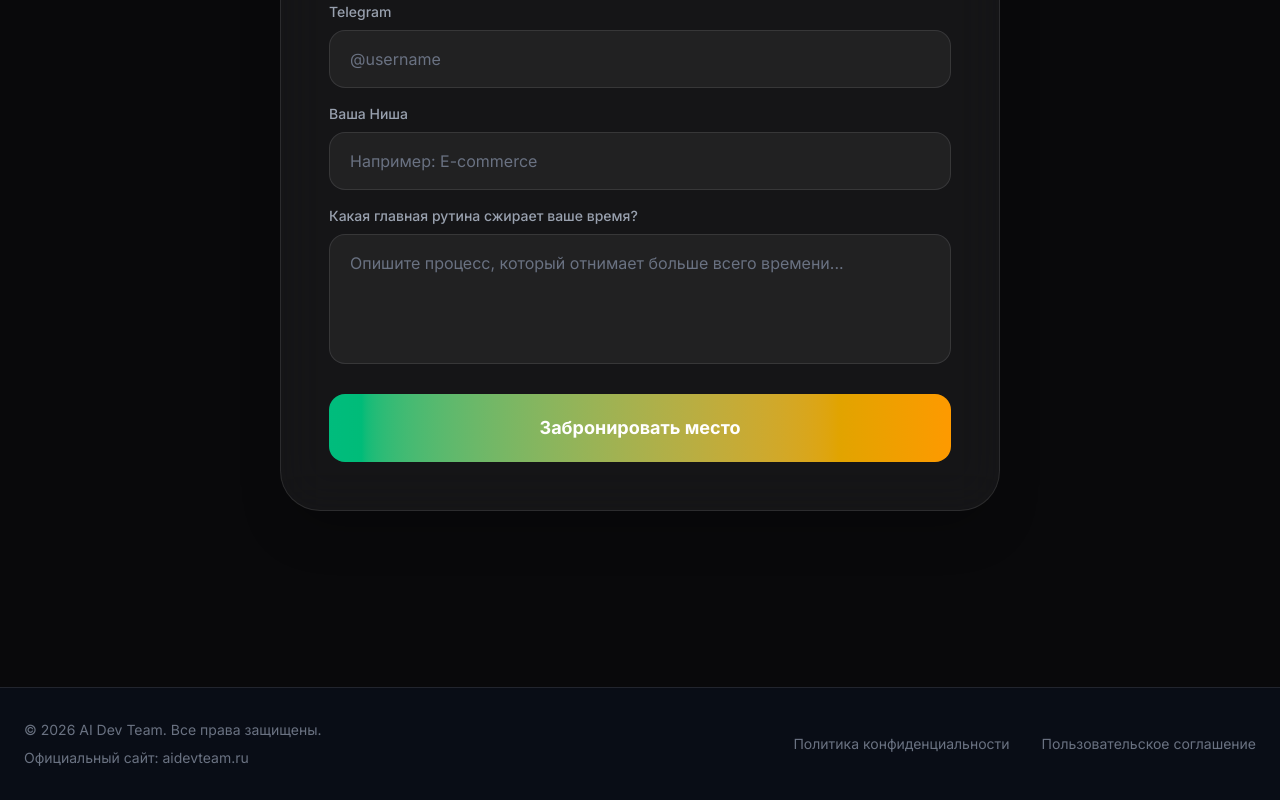
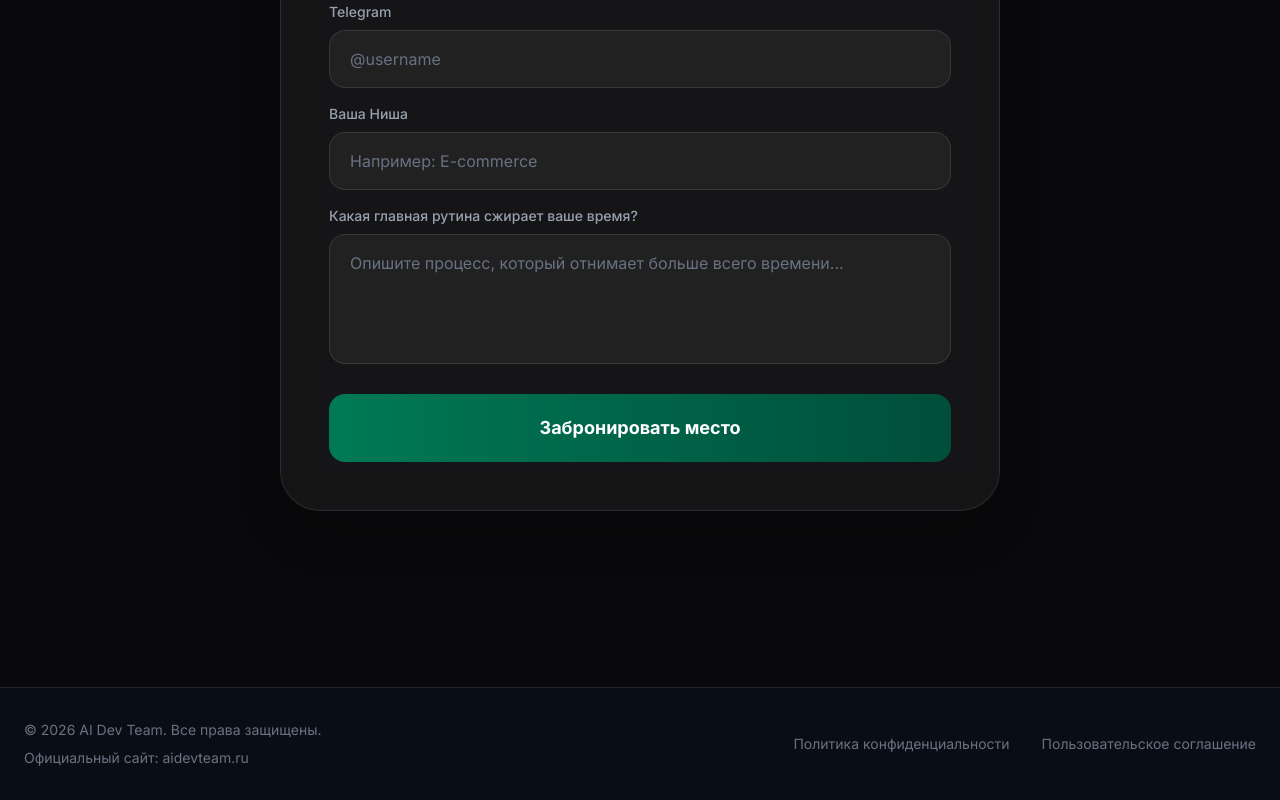
Before and after one commit to maslennikov-ig/eventland, a Next.js app: page / in a window 1280 px wide. Shown: the part 4435-5235 px from the top of the page. Built offline with nearby package versions, Linux system fonts and the light colour scheme.

Commit message:
style: darken buttons to emerald-700/900 for muted hero palette

```diff
--- a/app/page.tsx
+++ b/app/page.tsx
@@ -594,7 +594,7 @@ export default function LandingPage() {
                   <button
                     type="submit"
                     disabled={formStatus === 'loading'}
-                    className="w-full py-5 px-8 text-lg font-bold text-white bg-gradient-to-r from-emerald-500 to-amber-500 rounded-2xl hover:scale-[1.02] hover:shadow-[0_0_30px_rgba(16,185,129,0.4)] transition-all active:scale-[0.98] focus:outline-none focus-visible:ring-2 focus-visible:ring-emerald-500/50 cursor-pointer disabled:opacity-50 disabled:cursor-not-allowed disabled:hover:scale-100"
+                    className="w-full py-5 px-8 text-lg font-bold text-white bg-gradient-to-r from-emerald-700 to-emerald-900 rounded-2xl hover:scale-[1.02] hover:shadow-[0_0_30px_rgba(6,95,70,0.5)] transition-all active:scale-[0.98] focus:outline-none focus-visible:ring-2 focus-visible:ring-emerald-600/50 cursor-pointer disabled:opacity-50 disabled:cursor-not-allowed disabled:hover:scale-100"
                   >
                     {formStatus === 'loading' ? 'Отправка...' : 'Забронировать место'}
                   </button>
@@ -614,7 +614,7 @@ export default function LandingPage() {
       >
         <Link
           href="#register"
-          className="group flex items-center gap-2 px-6 py-3.5 text-sm font-semibold text-white bg-gradient-to-r from-emerald-500 to-amber-500 rounded-full shadow-[0_8px_32px_rgba(16,185,129,0.4)] hover:shadow-[0_8px_48px_rgba(16,185,129,0.6)] hover:scale-105 active:scale-95 transition-all cursor-pointer focus:outline-none focus-visible:ring-2 focus-visible:ring-emerald-500/50"
+          className="group flex items-center gap-2 px-6 py-3.5 text-sm font-semibold text-white bg-gradient-to-r from-emerald-700 to-emerald-900 rounded-full shadow-[0_8px_32px_rgba(6,95,70,0.4)] hover:shadow-[0_8px_48px_rgba(6,95,70,0.6)] hover:scale-105 active:scale-95 transition-all cursor-pointer focus:outline-none focus-visible:ring-2 focus-visible:ring-emerald-600/50"
         >
           Занять место
           <ArrowRight className="w-4 h-4 group-hover:translate-x-0.5 transition-transform" />
```
